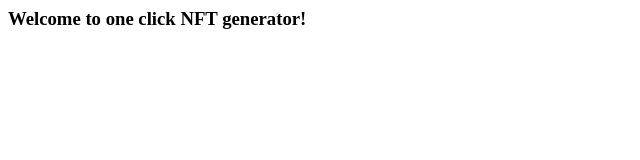
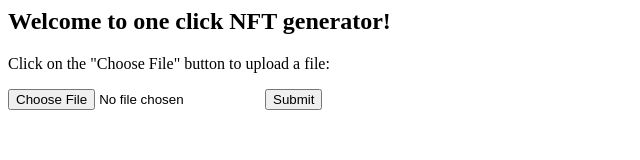
Before and after one commit to Rachit8484/layerstonft, a plain HTML site: page index.html in a window 1280 px wide. Shown: the whole page, without its empty margins (0-640 px from the left). Drawn offline with Linux system fonts and the light colour scheme.

Commit message:
Upload button set-up

```diff
--- a/index.html
+++ b/index.html
@@ -1,5 +1,14 @@
 <html>
 
-    <h3>Welcome to one click NFT generator!</h3>
+    <body>
+        <h2>Welcome to one click NFT generator!</h2>
 
+        <p>Click on the "Choose File" button to upload a file:</p>
+
+        <form action="/action_page.php">
+          <input type="file" id="myFile" name="filename">
+          <input type="submit">
+        </form>
+
+    </body>
 </html>
```
